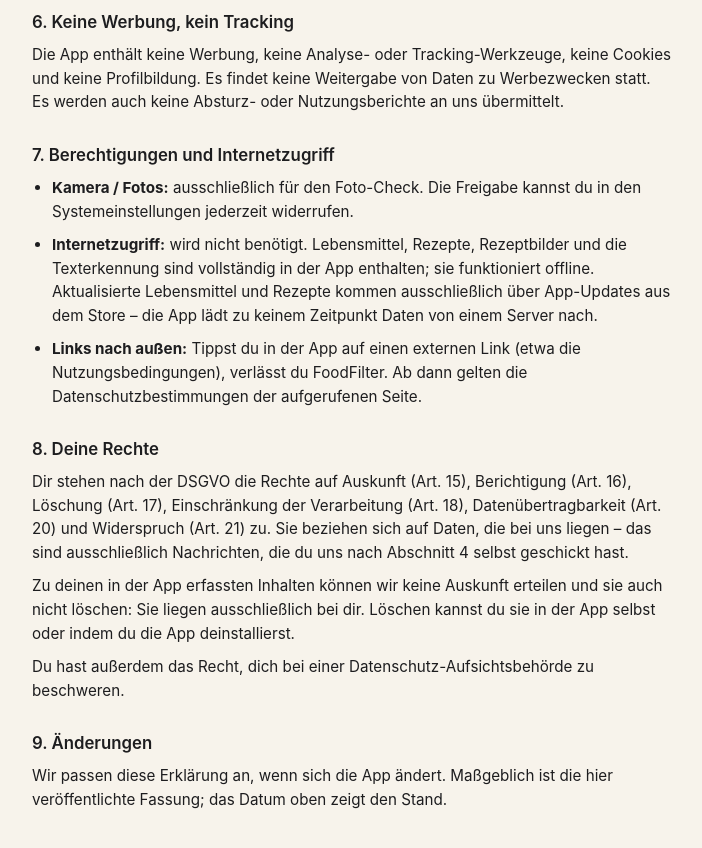
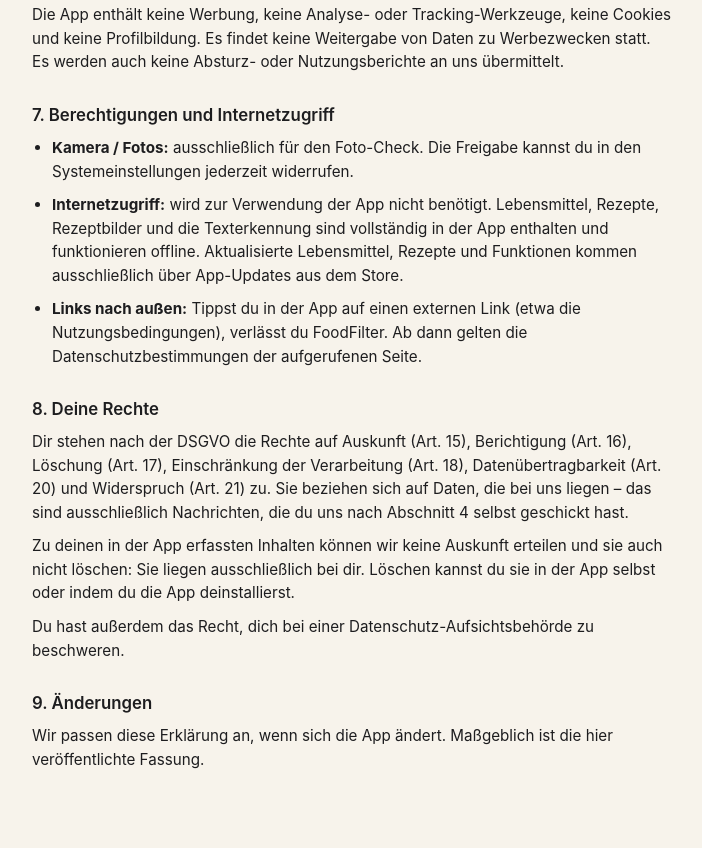
Before and after one commit to RDEv-git96/Bekoemmlich_Public, a plain HTML site: page datenschutz.html in a window 1280 px wide. Shown: the part 1374-2222 px from the top of the page, without its empty margins (288-990 px from the left). Drawn offline with Linux system fonts and the light colour scheme.

Commit message:
Update datenschutz.html

```diff
--- a/datenschutz.html
+++ b/datenschutz.html
@@ -21,7 +21,6 @@
 <h1>Datenschutzerklärung</h1>
 <p class="lead">FoodFilter – Stand: 02.08.2026</p>
 
-<h2>Vorweg</h2>
 <p>FoodFilter verarbeitet keine personenbezogenen Daten. Alles, was du in der App erfasst,
 bleibt auf deinem Gerät. Es gibt kein Benutzerkonto, keine Anmeldung und kein Tracking.</p>
 <p>Diese Erklärung gibt es trotzdem: Apple und Google verlangen sie für jede App im Store.
@@ -77,10 +76,10 @@ auch keine Absturz- oder Nutzungsberichte an uns übermittelt.</p>
 <ul>
   <li><b>Kamera / Fotos:</b> ausschließlich für den Foto-Check. Die Freigabe kannst du in
       den Systemeinstellungen jederzeit widerrufen.</li>
-  <li><b>Internetzugriff:</b> wird nicht benötigt. Lebensmittel, Rezepte, Rezeptbilder und
-      die Texterkennung sind vollständig in der App enthalten; sie funktioniert offline.
-      Aktualisierte Lebensmittel und Rezepte kommen ausschließlich über App-Updates aus dem
-      Store – die App lädt zu keinem Zeitpunkt Daten von einem Server nach.</li>
+  <li><b>Internetzugriff:</b> wird zur Verwendung der App nicht benötigt. Lebensmittel,
+      Rezepte, Rezeptbilder und die Texterkennung sind vollständig in der App enthalten und
+      funktionieren offline. Aktualisierte Lebensmittel, Rezepte und Funktionen kommen
+      ausschließlich über App-Updates aus dem Store.</li>
   <li><b>Links nach außen:</b> Tippst du in der App auf einen externen Link (etwa die
       Nutzungsbedingungen), verlässt du FoodFilter. Ab dann gelten die
       Datenschutzbestimmungen der aufgerufenen Seite.</li>
@@ -98,7 +97,7 @@ oder indem du die App deinstallierst.</p>
 
 <h2>9. Änderungen</h2>
 <p>Wir passen diese Erklärung an, wenn sich die App ändert. Maßgeblich ist die hier
-veröffentlichte Fassung; das Datum oben zeigt den Stand.</p>
+veröffentlichte Fassung.</p>
 </div>
 </body>
 </html>
```
